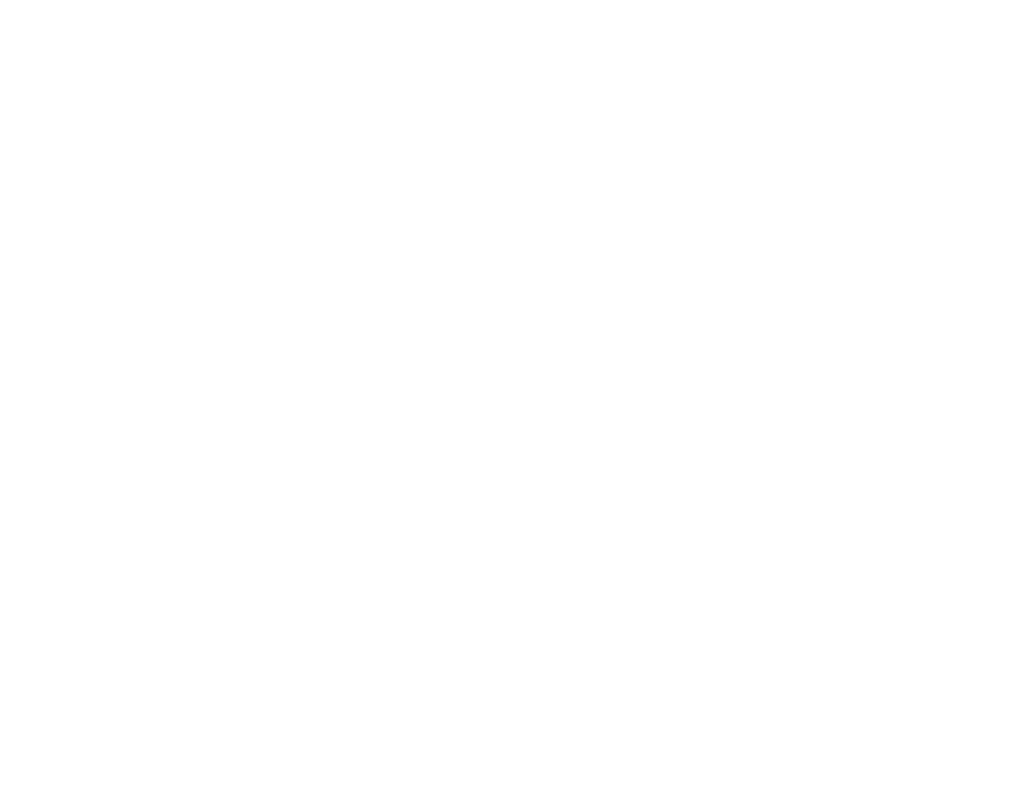
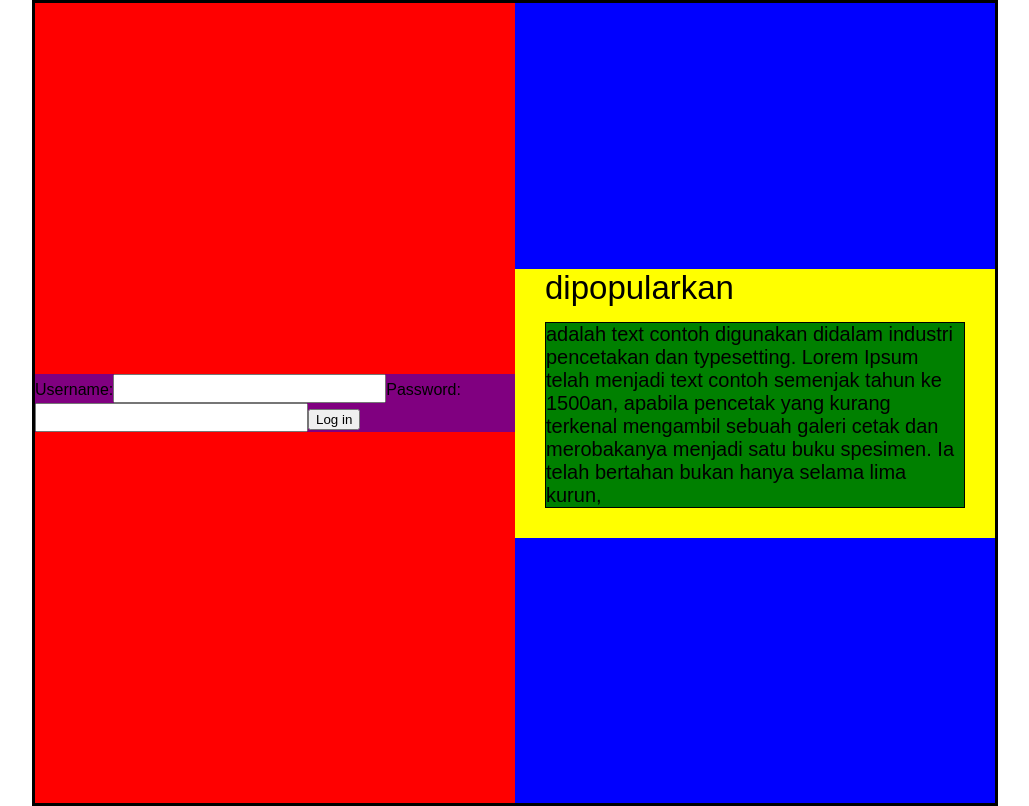
Before and after one commit to cboyce183/thesis-frontend, a React (Create React App) app in the folder thesis/: page /login in a window 1280 px wide. Shown: the whole page, without its empty margins (125-1154 px from the left). Built offline with nearby package versions, Linux system fonts and the light colour scheme; the HTML template or start-up script is replaced by a standard one.

Commit message:
chore: login start, basic div layout with input boxes

```diff
--- a/thesis/package.json
+++ b/thesis/package.json
@@ -5,6 +5,7 @@
   "dependencies": {
     "react": "^16.1.1",
     "react-dom": "^16.1.1",
+    "react-router-dom": "^4.2.2",
     "react-scripts": "1.0.17"
   },
   "scripts": {
--- a/thesis/src/App.js
+++ b/thesis/src/App.js
@@ -4,7 +4,7 @@
 import { Landing } from './containers/Landing/landing';
 import { CompanyRegistry1 } from './containers/CompanyRegistry1/companyregistry1';
 import { CompanyRegistry2 } from './containers/CompanyRegistry2/companyregistry2';
-import { Login } from './containers/Login/login';
+import Login from './containers/Login/Login';
 import { TiporPay } from './containers/TiporPay/tiporpay';
 import { Ledger } from './containers/Ledger/ledger';
 import { Catalog } from './containers/Catalog/catalog';
--- /dev/null
+++ b/thesis/src/containers/Login/Login.css
@@ -0,0 +1,55 @@
+.Container{
+  display: flex;
+  flex-direction: row;
+  max-width: 960px;
+  height: 100vh;
+  margin: auto;
+  border: solid;
+}
+
+.PasswordText{
+  font-size: 20px;
+}
+.UsernameText{
+  font-size: 20px;
+}
+
+.UserInputContainer{
+  flex: 1;
+  background-color: red;
+  display: flex;
+  align-items: center;
+}
+
+.UserInputBox{
+  flex: 1;
+  background-color: purple;
+
+}
+
+.AboutContainer{
+  flex: 1;
+  background-color: blue;
+  display: flex;
+  justify-content: center;
+  align-items: center;
+}
+
+.AboutBox{
+  background-color: yellow;
+}
+
+
+.AboutTitle{
+  margin-left: 30px;
+  font-size: 33px;
+}
+
+.About{
+  background-color: green;
+  margin: 30px;
+  margin-top: 15px;
+  font-size: 20px;
+  border: solid;
+  border-width: thin;
+}
--- a/thesis/src/containers/Login/login.js
+++ b/thesis/src/containers/Login/login.js
@@ -0,0 +1,46 @@
+import React, { Component, } from 'react';
+
+import './Login.css'
+
+class Login extends Component {
+  constructor(props){
+    super(props)
+    this.state = {
+      password: null,
+      username: null,
+    }
+  }
+
+  render() {
+    console.log(this.state)
+    return (
+      <div className="Container">
+        <div className="UserInputContainer">
+          <form onSubmit={(e) => {
+            e.preventDefault()
+            console.log(e.target)
+          }} className="UserInputBox">
+            <label>Username:</label>
+              <input ref="username" className="UsernameText" type="text"/>
+            <label>Password:</label>
+              <input ref="password" type="password" className="PasswordText"/>
+            <input type="submit" value="Log in"/>
+          </form>
+        </div>
+        <div className="AboutContainer">
+          <div className="AboutBox">
+          <div className="AboutTitle"> dipopularkan </div>
+            <div className="About">
+                adalah text contoh digunakan didalam industri pencetakan dan typesetting.
+                Lorem Ipsum telah menjadi text contoh semenjak tahun ke 1500an, apabila
+                pencetak yang kurang terkenal mengambil sebuah galeri cetak dan merobakanya
+                menjadi satu buku spesimen. Ia telah bertahan bukan hanya selama lima kurun,
+            </div>
+          </div>
+        </div>
+      </div>
+    )
+  }
+}
+
+export default Login;
```
Also changed, not shown: 1 other file (tests, documents, lock files or other folders).
